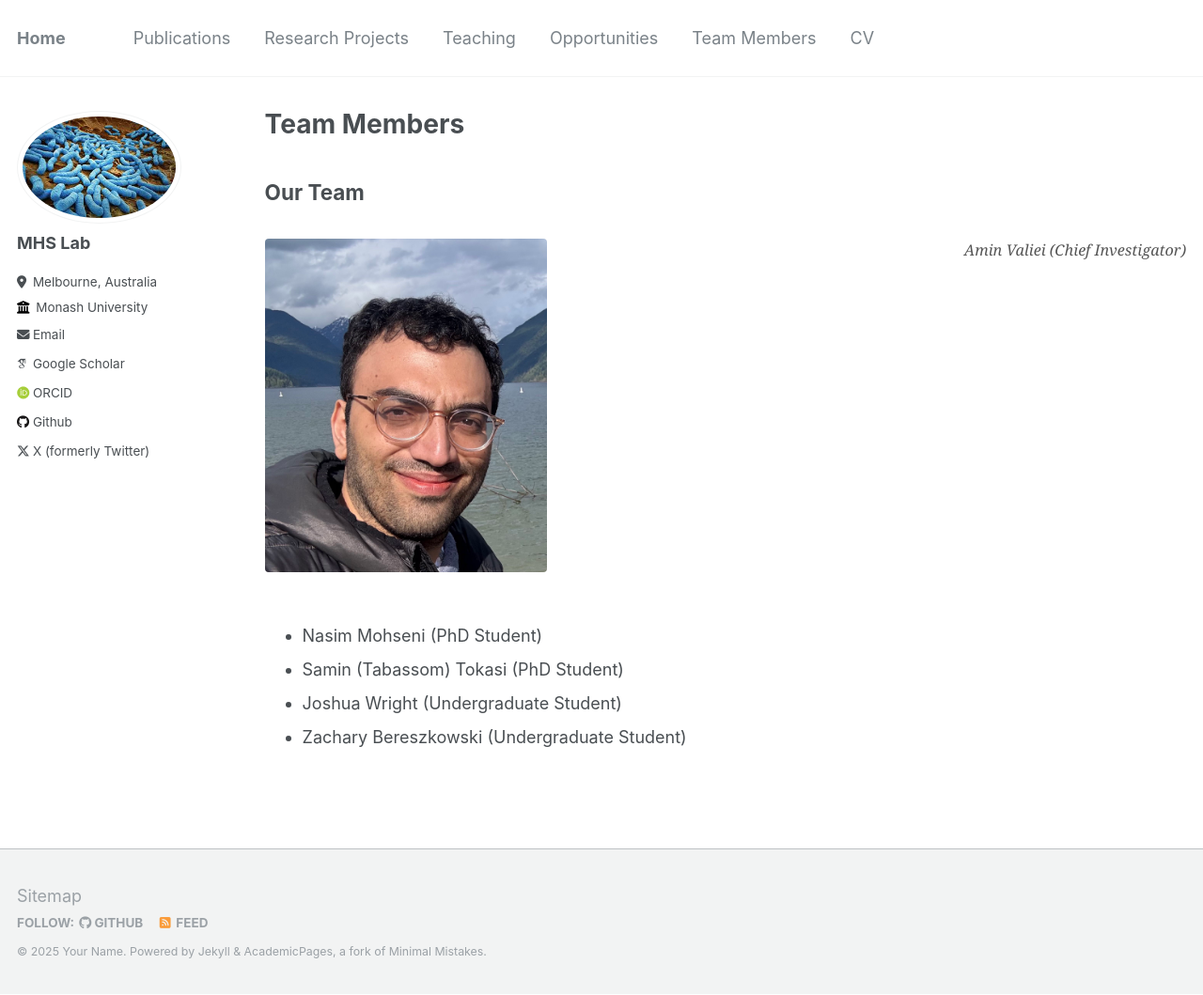
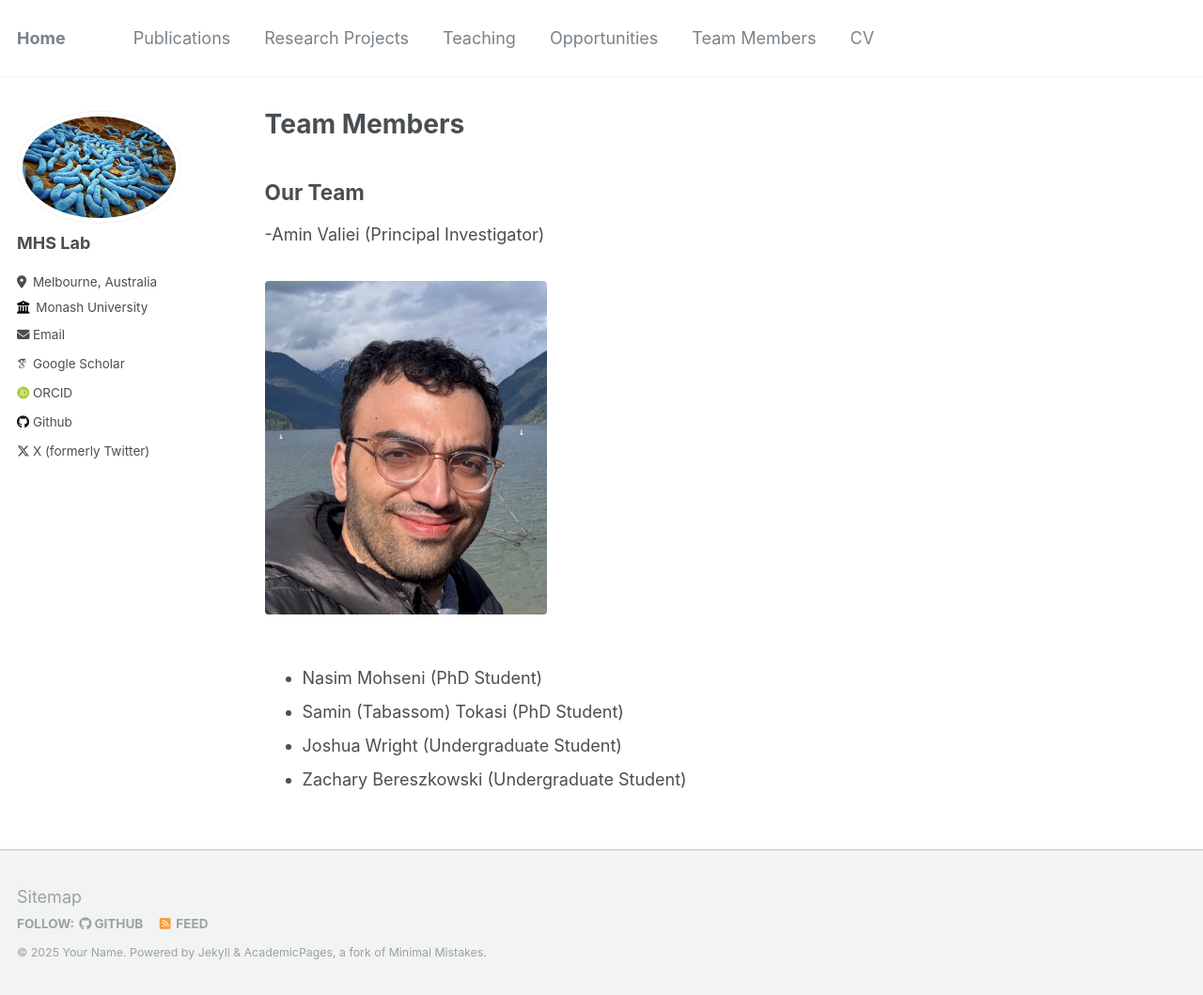
Before and after one commit to AminValiei/valieilab, a Jekyll site: the page built from _pages/TeamMembers.md, in a window 1280 px wide and 1059 px high. Shown: the whole window at 94% size. Built offline with Jekyll 4.4.1, drawn with Linux system fonts in a browser that asks for light colours; some web fonts are replaced.

Commit message:
Update TeamMembers.md

```diff
--- a/_pages/TeamMembers.md
+++ b/_pages/TeamMembers.md
@@ -5,10 +5,10 @@ permalink: /TeamMembers/
 ---
 
 ## Our Team
-
+-Amin Valiei (Principal Investigator)
 <figure style="text-align: center;">
   <img src="{{ site.baseurl }}/images/Amin2.jpg" alt="" style="width:300px; height:auto;">
-  <figcaption style="font-style: italic; font-size: 0.9em; color: #555;">Amin Valiei (Chief Investigator)</figcaption>
+  <figcaption style="font-style: italic; font-size: 0.9em; color: #555;"></figcaption>
 </figure>
 
 - Nasim Mohseni (PhD Student)
```
